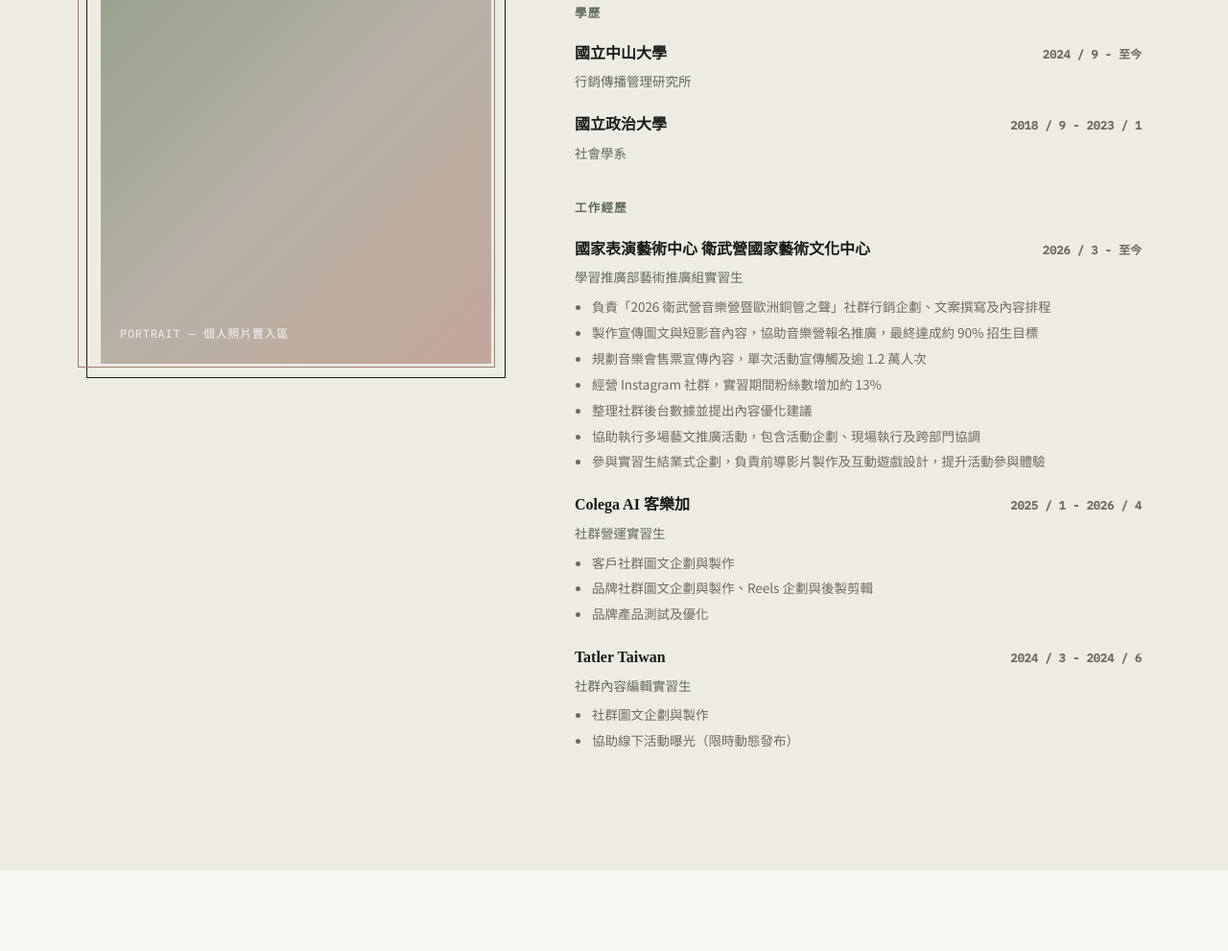
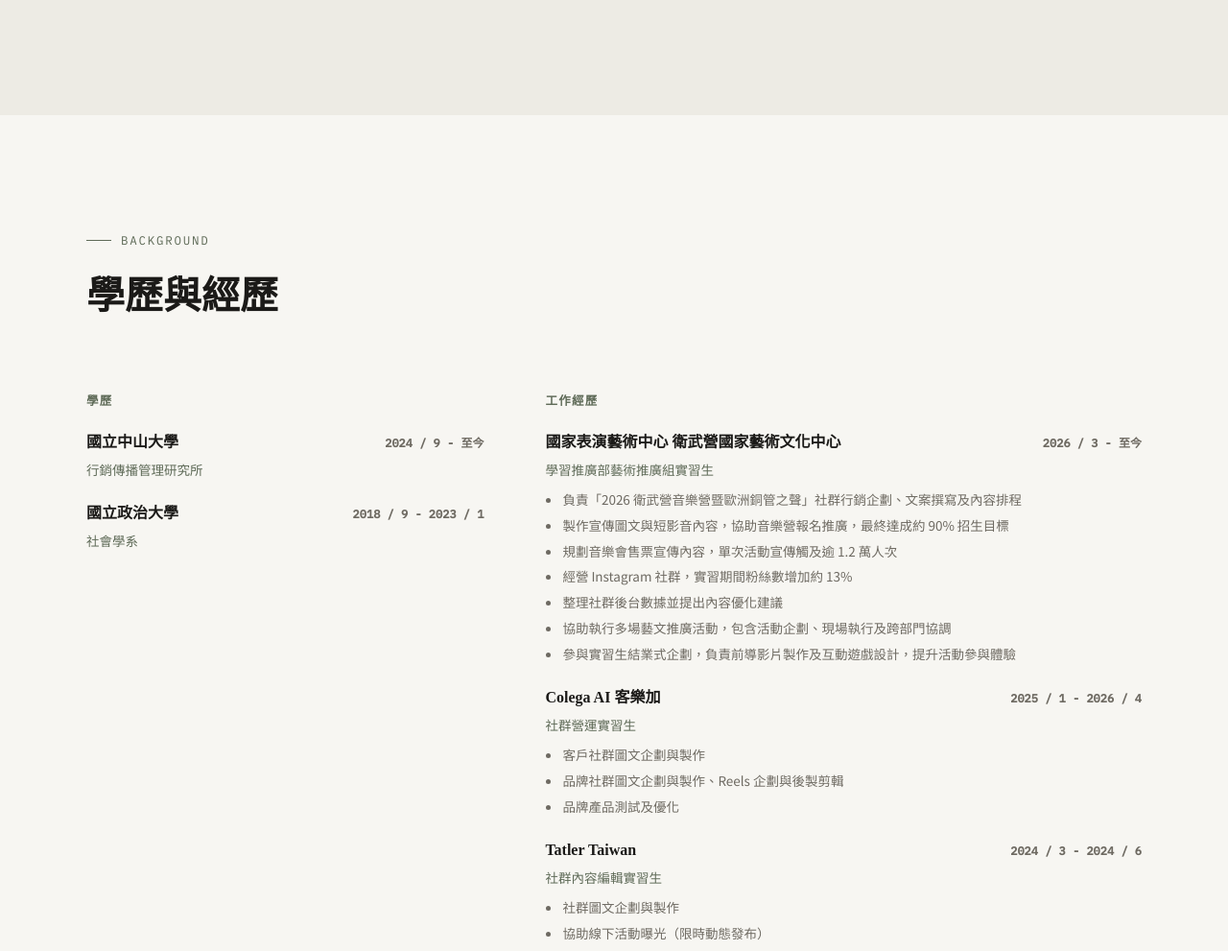
Before and after one commit to Bao-Yun/portfolio-site, a website: page index.html in a window 1280 px wide. Shown: the part 1509-2500 px from the top of the page at 96% size. Drawn offline with Linux system fonts and the light colour scheme.

Commit message:
Split education/experience into their own "學歷與經歷" section, separate from About
About was getting too long with education and experience crammed into its narrow copy column. They now get a dedicated full-width section with a two-column layout, plus a new nav link.

Co-Authored-By: Claude Sonnet 5 <noreply@anthropic.com>

```diff
--- a/index.html
+++ b/index.html
@@ -207,8 +207,9 @@
   .work-detail .meta b { color:var(--color-ink); }
   .work-detail .desc { margin-top:20px; font-size:14.5px; color:var(--color-ink); white-space:pre-wrap; }
 
-  /* ---------- about: education / experience ---------- */
-  .about-subsection { margin-top:36px; }
+  /* ---------- resume: education / experience ---------- */
+  .resume-grid { display:grid; grid-template-columns:1fr 1.5fr; gap:64px; }
+  @media (max-width:800px){ .resume-grid{ grid-template-columns:1fr; gap:48px; } }
   .about-subhead {
     font-family:var(--font-mono); font-size:12.5px; letter-spacing:0.1em; text-transform:uppercase;
     color:var(--color-sage-deep); margin-bottom:18px;
@@ -253,6 +254,7 @@
     <div class="nav-mark">Studio<span>Note</span></div>
     <nav class="nav-links">
       <a href="#about">關於我</a>
+      <a href="#resume">學經歷</a>
       <a href="#works">作品集</a>
     </nav>
     <a href="#contact" class="nav-cta">聯絡我</a>
@@ -283,6 +285,27 @@
       </div>
     </div>
     <div class="about-copy" id="about-copy"></div>
+  </div>
+</section>
+
+<section class="resume" id="resume">
+  <div class="wrap">
+    <div class="section-head reveal">
+      <div>
+        <p class="eyebrow" style="margin-bottom:14px;">Background</p>
+        <h2 class="section-title">學歷與經歷</h2>
+      </div>
+    </div>
+    <div class="resume-grid">
+      <div class="resume-col reveal">
+        <h3 class="about-subhead">學歷</h3>
+        <div id="resume-education"></div>
+      </div>
+      <div class="resume-col reveal">
+        <h3 class="about-subhead">工作經歷</h3>
+        <div id="resume-experience"></div>
+      </div>
+    </div>
   </div>
 </section>
 
--- a/js/main.js
+++ b/js/main.js
@@ -66,6 +66,14 @@ function renderAbout(about) {
     .map((t) => `<span class="tag">${escapeHtml(t.tag ?? t)}</span>`)
     .join("");
 
+  copyEl.innerHTML = `
+    <p class="lead reveal">「${escapeHtmlWithBreaks(about.quote || "")}」</p>
+    ${paragraphsHtml}
+    <div class="about-tags reveal">${tagsHtml}</div>
+  `;
+}
+
+function renderResume(about) {
   const educationHtml = (about.education || []).map((e) => `
     <div class="edu-item">
       <div class="edu-item-head">
@@ -90,13 +98,8 @@ function renderAbout(about) {
     </div>
   `).join("");
 
-  copyEl.innerHTML = `
-    <p class="lead reveal">「${escapeHtmlWithBreaks(about.quote || "")}」</p>
-    ${paragraphsHtml}
-    <div class="about-tags reveal">${tagsHtml}</div>
-    ${educationHtml ? `<div class="about-subsection reveal"><h3 class="about-subhead">學歷</h3>${educationHtml}</div>` : ""}
-    ${experienceHtml ? `<div class="about-subsection reveal"><h3 class="about-subhead">工作經歷</h3>${experienceHtml}</div>` : ""}
-  `;
+  document.getElementById("resume-education").innerHTML = educationHtml;
+  document.getElementById("resume-experience").innerHTML = experienceHtml;
 }
 
 function renderFooter(footer) {
@@ -242,6 +245,7 @@ async function init() {
   applyTheme(theme);
   renderHero(hero);
   renderAbout(about);
+  renderResume(about);
   renderFooter(footer);
   renderWorks(works);
 
```
